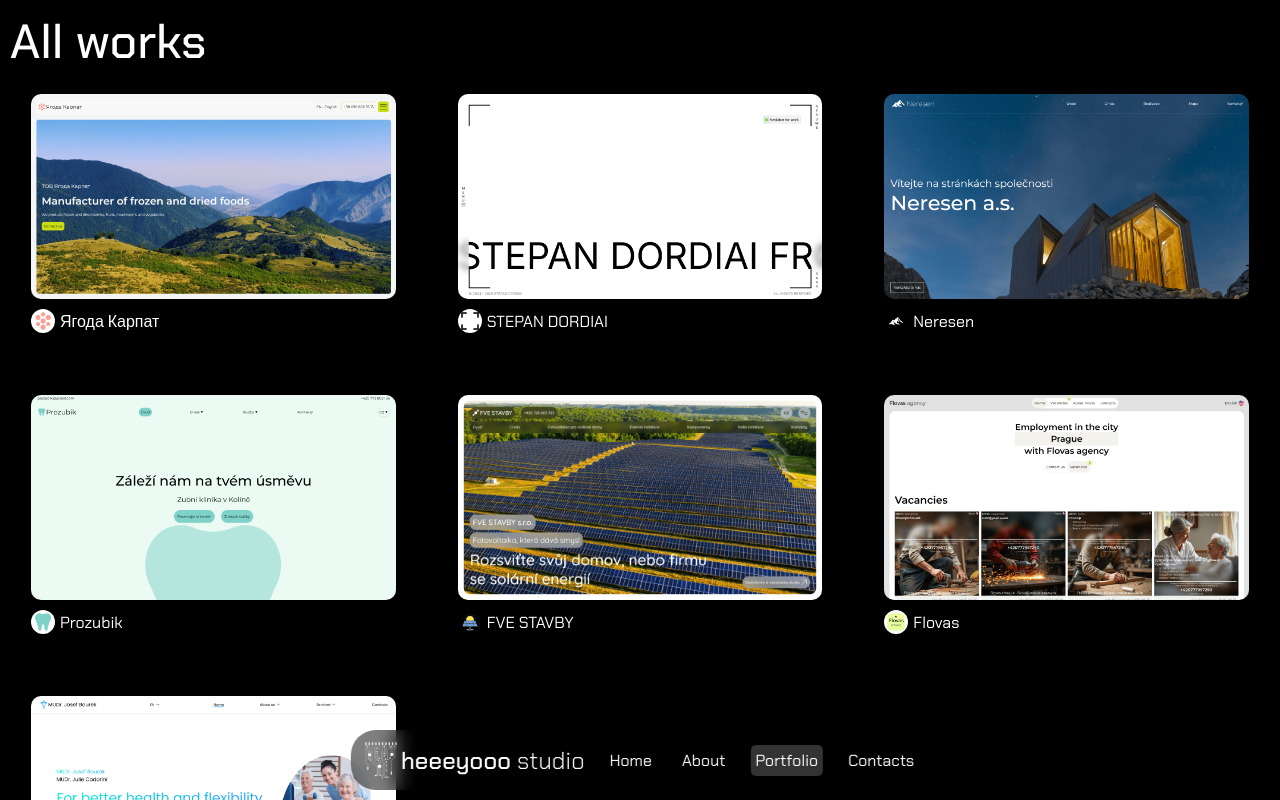
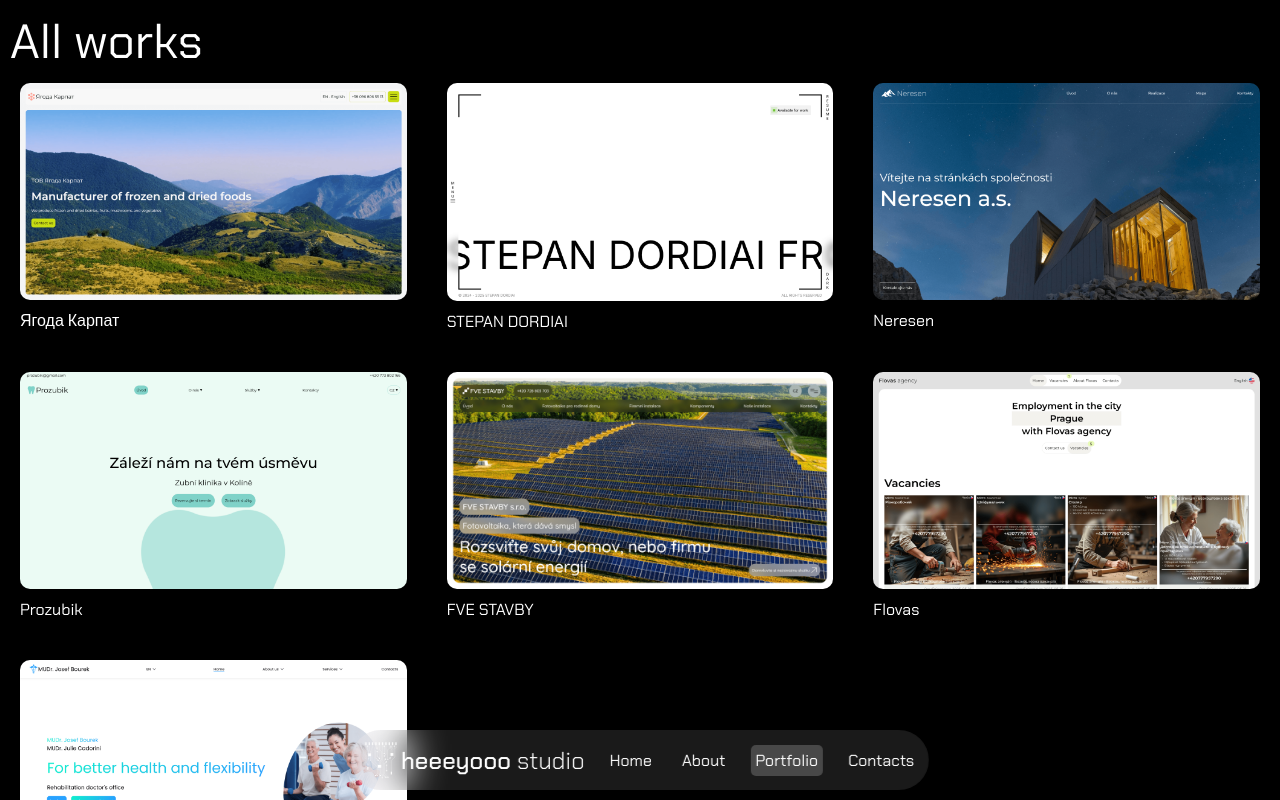
Before and after one commit to stepandordiai/heeeyooo-react, a React (Vite) app: page /portfolio in a window 1280 px wide. Shown: the top 800 px of the page. Built offline with nearby package versions, Linux system fonts and the light colour scheme.

Commit message:
Update styles

```diff
--- a/src/components/BurgerMenu/BurgerMenu.scss
+++ b/src/components/BurgerMenu/BurgerMenu.scss
@@ -20,7 +20,7 @@
 	color: #fff;
 	font-size: 1.5rem;
 	padding: 5px 10px;
-	border-radius: 20px;
+	border-radius: 30px;
 	transition: all 0.3s;
 
 	&:hover {
--- a/src/components/Header/Header.scss
+++ b/src/components/Header/Header.scss
@@ -10,10 +10,10 @@
 	width: max-content;
 	display: flex;
 	flex-direction: column-reverse;
-	background: rgba(0, 0, 0, 0.5);
-	-webkit-backdrop-filter: blur(10px);
-	backdrop-filter: blur(10px);
-	border-radius: 25px;
+	background: rgba(255, 255, 255, 0.1);
+	-webkit-backdrop-filter: blur(20px);
+	backdrop-filter: blur(20px);
+	border-radius: 30px;
 	transition: all 0.3s;
 }
 
--- a/src/pages/Home/Home.scss
+++ b/src/pages/Home/Home.scss
@@ -1,6 +1,5 @@
 h1 {
 	font-size: clamp(1.5rem, 4vw, 3rem) !important;
-	font-weight: 500 !important;
 }
 
 .construction {
--- a/src/pages/Portfolio/Portfolio.jsx
+++ b/src/pages/Portfolio/Portfolio.jsx
@@ -78,13 +78,6 @@ const Portfolio = () => {
 						>
 							<img className="work__img" src={project.img} alt="" />
 							<div className="work__details">
-								<img
-									width={24}
-									height={24}
-									className="work__icon"
-									src={project.icon}
-									alt=""
-								/>
 								<p className="work__name">{project.name}</p>
 							</div>
 							{/* <div className="bg-element"></div> */}
--- a/src/pages/Portfolio/Portfolio.scss
+++ b/src/pages/Portfolio/Portfolio.scss
@@ -9,9 +9,7 @@
 .work {
 	position: relative;
 	overflow: hidden;
-	padding: 20px;
-	// background: rgba(255, 255, 255, 0.1);
-	border: 1px solid #0000002e;
+	padding: 10px;
 	border-radius: 10px;
 	display: flex;
 	flex-direction: column;
@@ -48,7 +46,7 @@
 	border-radius: 0;
 	z-index: -1;
 	transform: translate(-50%, -50%) scale(1);
-	background: rgba(255, 255, 255, 0.2);
+	background: rgba(255, 255, 255, 0.1);
 	transition: width 0.3s, height 0.3s, transform 0.3s;
 }
 
--- a/src/scss/App.scss
+++ b/src/scss/App.scss
@@ -1,5 +1,9 @@
 @use "reset";
 @use "fonts";
+
+html {
+	scrollbar-width: none;
+}
 
 body {
 	font-family: "Chakra Petch", sans-serif;
```
